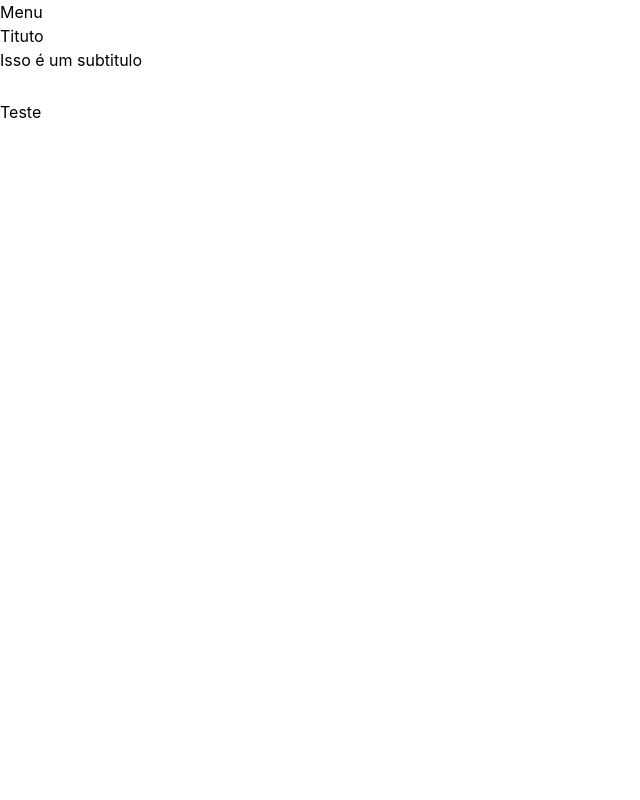
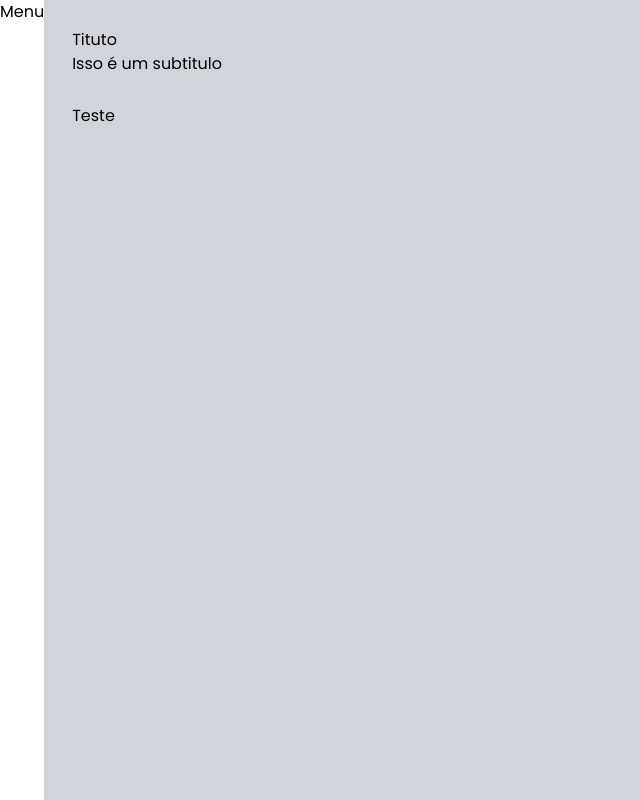
Before and after one commit to joaopedroalb/admin-platform, a Next.js app: page / in a window 1280 px wide. Shown: the whole page, without its empty margins (0-640 px from the left). Built offline with nearby package versions, Linux system fonts and the light colour scheme.

Commit message:
Add font in project and set style in layout

```diff
--- a/src/components/template/Layout.tsx
+++ b/src/components/template/Layout.tsx
@@ -10,12 +10,14 @@
 
 export default function Layout(props:LayoutProps){
     return(
-        <div>
+        <div className={`flex h-screen w-screen`}>
             <Sidebar/>
-            <Header title={props.title} subtitle={props.subtitle}/>
-            <Content>
-                {props.children}
-            </Content>
+            <div className={`flex flex-col w-full p-7 bg-gray-300`}>
+                <Header title={props.title} subtitle={props.subtitle}/>
+                <Content>
+                    {props.children}
+                </Content>
+            </div>
         </div>
     )
 }
--- a/src/styles/globals.css
+++ b/src/styles/globals.css
@@ -1,12 +1,13 @@
+@import url('https://fonts.googleapis.com/css2?family=Poppins:wght@100;200;300;400;500;600;700;800;900&display=swap');
 @tailwind base;
 @tailwind components;
 @tailwind utilities;
+
 html,
 body {
   padding: 0;
   margin: 0;
-  font-family: -apple-system, BlinkMacSystemFont, Segoe UI, Roboto, Oxygen,
-    Ubuntu, Cantarell, Fira Sans, Droid Sans, Helvetica Neue, sans-serif;
+  font-family: 'Poppins','sans-seric'
 }
 
 a {
```
